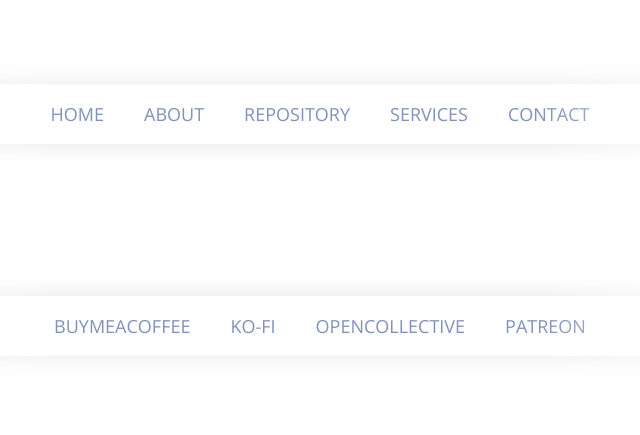
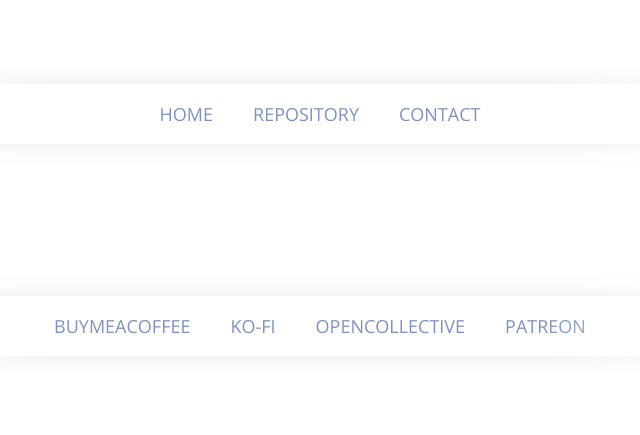
Before and after one commit to JetsadaWijit/university-bangkok-2023-3yr-sm2-cs462-naive-bayes-website, a plain HTML site: page docs/index.html in a window 1280 px wide. Shown: the whole page, without its empty margins (340-980 px from the left). Drawn offline with nearby package versions, Linux system fonts and the light colour scheme.

Commit message:
del about, services

```diff
--- a/docs/index.html
+++ b/docs/index.html
@@ -13,13 +13,7 @@
                 <a href="https://jetsadawijit.github.io/university-bangkok-2023-3yr-sm2-cs462-naive-bayes-website">Home</a>
             </li>
             <li>
-                <a href="#">About</a>
-            </li>
-            <li>
                 <a href="https://github.com/JetsadaWijit/university-bangkok-2023-3yr-sm2-cs462-naive-bayes">repository</a>
-            </li>
-            <li>
-                <a href="#">Services</a>
             </li>
             <li>
             <a href="#">Contact</a>
```
